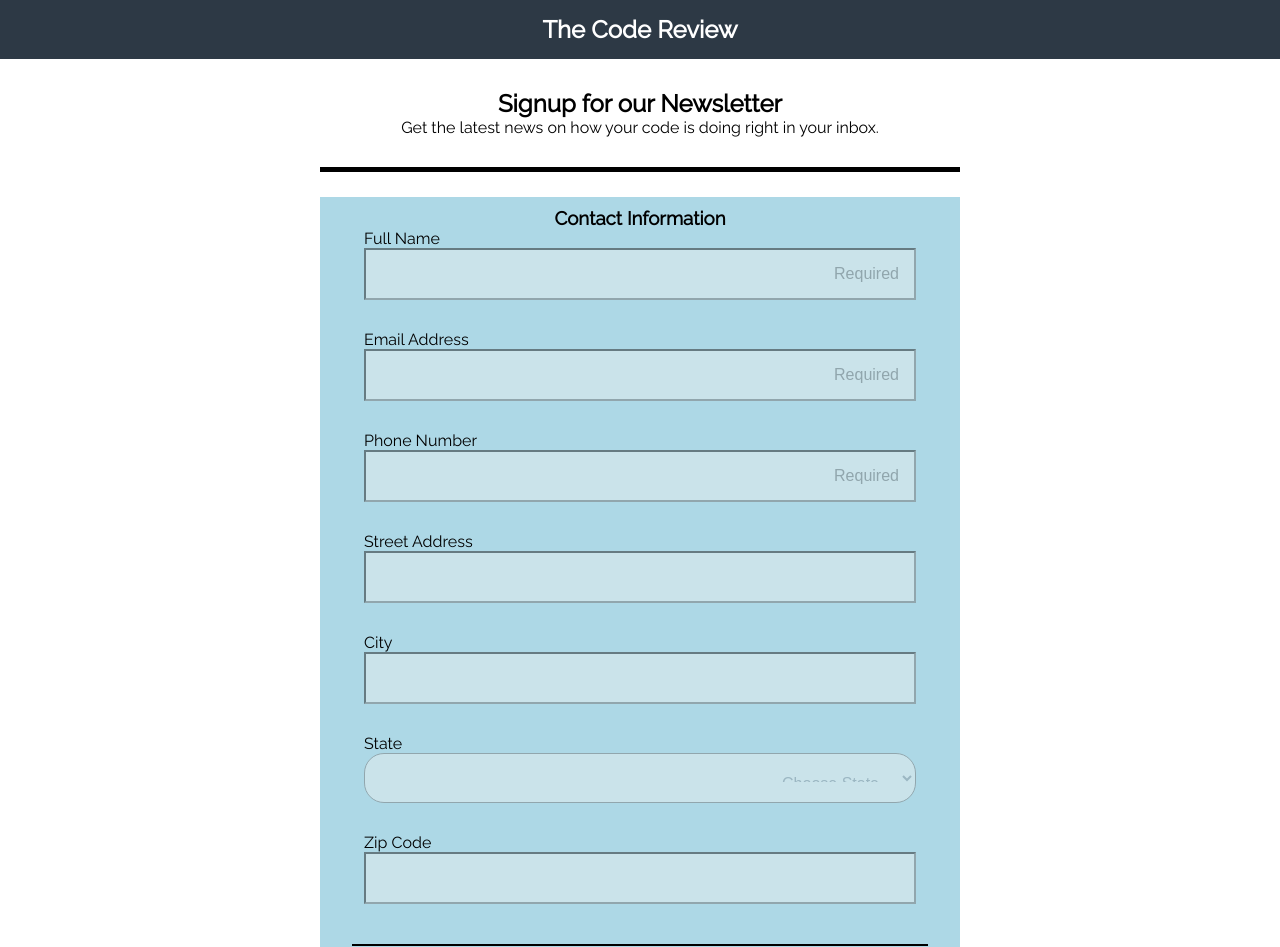
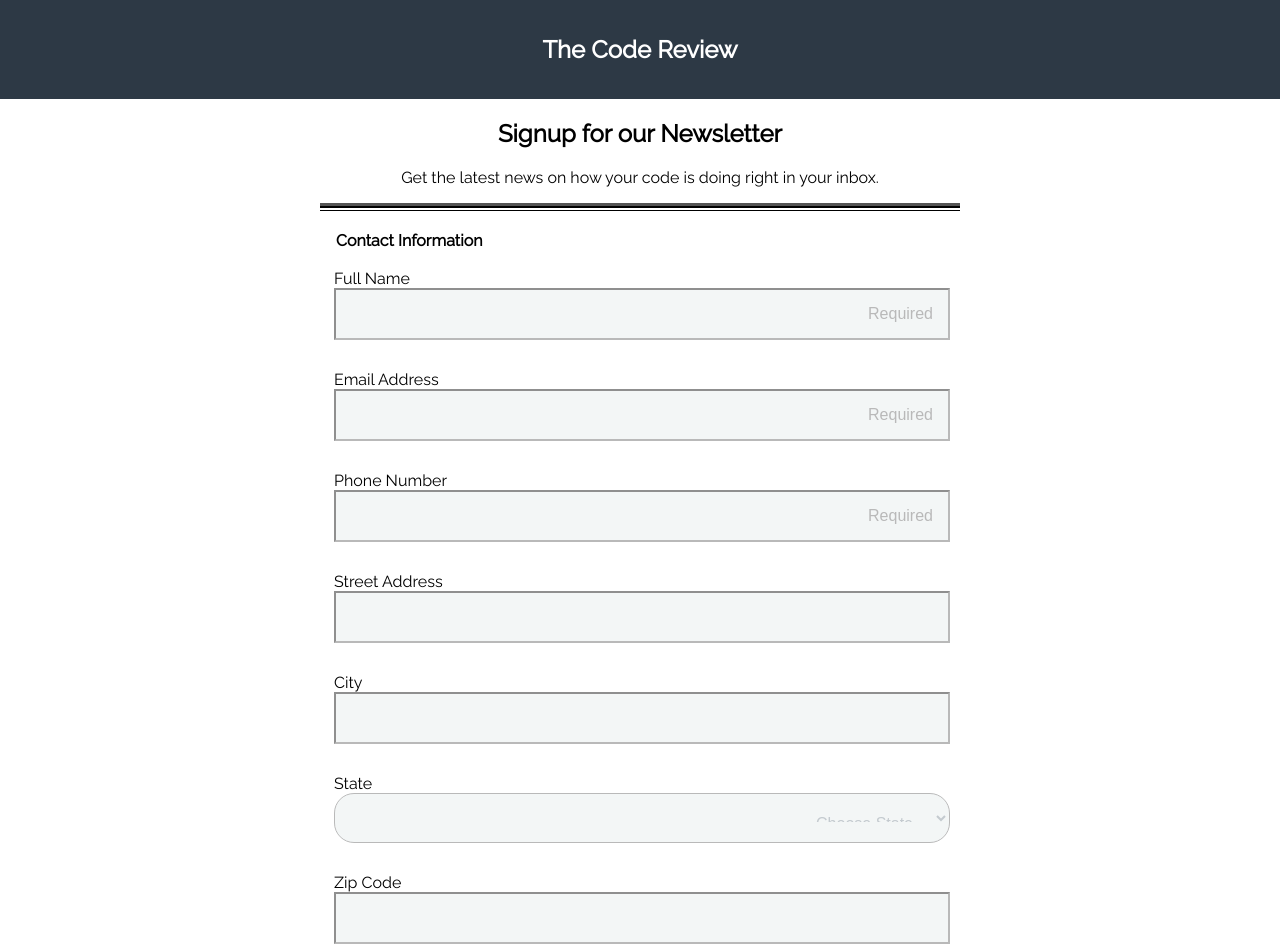
Before and after one commit to Jessicalong627/techdegree-project-3, a plain HTML site: page index.html in a window 1280 px wide. Shown: the top 947 px of the page. Drawn offline with Linux system fonts and the light colour scheme.

Commit message:
alignment

```diff
--- a/css/style.css
+++ b/css/style.css
@@ -1,24 +1,28 @@
 * {
-  box-sizing: border-box;
-margin: 0 auto}
+  box-sizing: border-box;}
 
   input:focus, textarea:focus {
     outline: 0;
       background-color: #FFFF66;
       border: 1px solid darkblue;
   }
-
+.wrapper{
+  margin: 0 auto;
+}
 
 body {
   font-family: 'Raleway', sans-serif;
+  padding: 0;
   margin: 0;
   }
-header{
-  padding: 30px;
-  width: 90%;
+
+header {
   border-bottom: 5px solid black;
+  border-bottom-style: ridge;
+  margin: auto;
+  text-align: center;
+}
 
-}
 .top {
   background-color: #2d3945;
   padding: 5px;
@@ -28,15 +32,16 @@ header{
 }
 
 .main{
-  background-color: lightblue;
-  padding-top: 10px;
+  padding-top: 20px;
+  border-top: 1px solid black
 }
 
 .heading {
   text-align: center;
-  padding-bottom: 10px;
-  margin-bottom: 15px;
+  margin-bottom: 2px;
+
 }
+
 
 .first{
   border-spacing: 10px;
@@ -46,11 +51,7 @@ header{
   width:90%;
 }
 
-h3{
-  text-align: right;
-  display: inline-block;
-  width: 100%;
-}
+
   fieldset {
     margin-bottom: 20px;
     border: none;
@@ -58,13 +59,14 @@ h3{
   }
 
 label {
-  margin-bottom: 8px;
+  padding:bottom: 10px;
 }
 
 footer{
   text-align: center;
-  color: grey;
+  color: white;
   padding: 10px;
+  background-color: #2d3945;
 }
 
 button {
@@ -136,15 +138,26 @@ button:hover {
     filter: alpha(opacity=100); /* For IE8 and earlier */
 }
 
+.first {
+  width: 100%;
+}
+
 /* Media Queries*/
 
 @media (min-width: 769px) {
 
   .main{
     width: 50%;
+    margin: auto;
   }
    header{
+     margin: auto;
+     text-align: center;
      width: 50%;
    }
-.second{width:50%}
+   input {
    }
+   label {
+   }
+
+}
--- a/index.html
+++ b/index.html
@@ -20,8 +20,8 @@
 
     <form class="main" action="index.html" method="post">
       <fieldset class="first">
-          <legend class="contact"> <strong><h3>Contact Information</h3></strong></legend>
-
+          <legend><strong>Contact Information</strong></legend>
+<br>
             <label for="name"> Full Name </label>
             <input required type="text" placeholder="Required" id="name" name="user_name">
 
@@ -100,9 +100,10 @@
 </fieldset>
 <div class="bottom">
 <fieldset class="second">
-  <legend class="news"> <strong>Newsletter</strong></legend>
+  <legend> <strong>Newsletter</strong></legend>
 
   <label> Select the newsletters you would like to recieve </label>
+  <br>
 <br>
   <input type="checkbox" id="html" value="newsletters_html" name="user_interest"> <label class="format" for="html">
   HTML News</label> <br>
@@ -114,7 +115,8 @@
 
   <br>
   <br>
-  <label> Newsletter Format </label> <br>
+  <label> Newsletter Format </label>
+   <br>
   <input type="radio" id="html" value="html" name="user_format"><label for"html"
   class="format">HTML</label><br>
 
```
Lines whose indentation alone changed are shown as unchanged.
